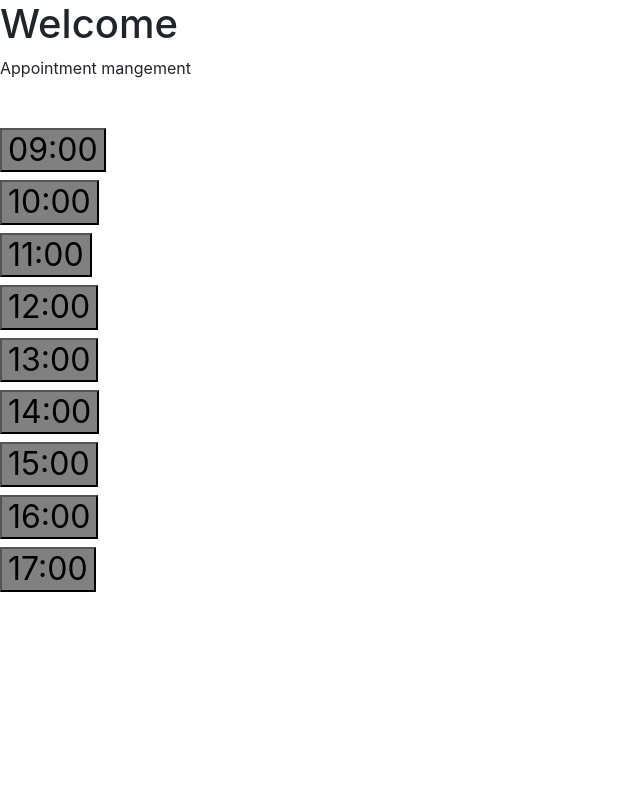
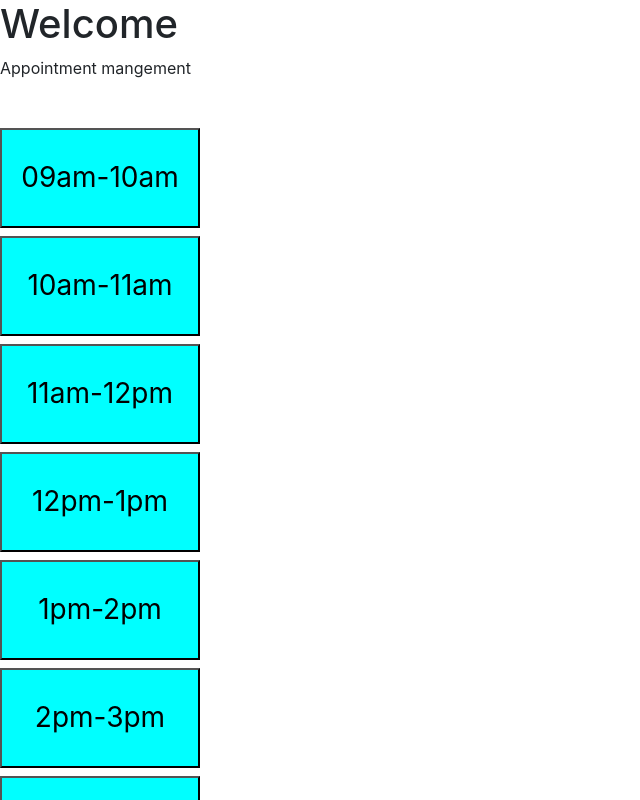
Before and after one commit to hardik98/appointment-schedular, an Angular app: page / in a window 1280 px wide. Shown: the top 800 px of the page, without its empty margins (0-640 px from the left). Built offline with nearby package versions, Linux system fonts and the light colour scheme.

Commit message:
commited

```diff
--- a/src/app/rigistered-user/rigistered-user.component.html
+++ b/src/app/rigistered-user/rigistered-user.component.html
@@ -1,3 +1,24 @@
-<p>
-  rigistered-user works!
-</p>
+
+<form >
+  <div class="form-group"  >
+    <label for="formGroupExampleInput">First Name</label>
+    <input type="text" class="form-control" [(ngModel)]="firstname"[ngModelOptions]="{standalone: true}" id="formGroupExampleInput" placeholder="Enter Your First Name">
+  </div>
+  <div class="form-group">
+      <label for="formGroupExampleInput">Last Name</label>
+      <input type="text" class="form-control" [(ngModel)]="lastname" [ngModelOptions]="{standalone: true}" id="formGroupExampleInput" placeholder="Enter Your Last Name">
+    </div>
+  <div class="form-group">
+    <label for="formGroupExampleInput2">Number</label>
+    <input type="text" [(ngModel)]="number" [ngModelOptions]="{standalone: true}"  class="form-control" id="formGroupExampleInput2" placeholder="Enter Your Mobile number">
+  </div>
+
+
+<div>
+  <Button class="btn btn-primary" (click)="onClick()">Save</Button>
+
+
+  <!-- <Button class="btn btn-primary" >Cancel</Button> -->
+
+</div>
+</form>
--- a/src/app/rigistered-user/rigistered-user.component.ts
+++ b/src/app/rigistered-user/rigistered-user.component.ts
@@ -1,4 +1,9 @@
+import { TimeService } from './../shared/time.service';
+
 import { Component, OnInit } from '@angular/core';
+import { Router, ActivatedRoute } from '@angular/router';
+import { ThrowStmt } from '@angular/compiler';
+
 
 @Component({
   selector: 'app-rigistered-user',
@@ -6,10 +11,44 @@ import { Component, OnInit } from '@angular/core';
   styleUrls: ['./rigistered-user.component.css']
 })
 export class RigisteredUserComponent implements OnInit {
+  rid;
+  firstname;
+  lastname;
+  number;
 
-  constructor() { }
+  constructor(public data: TimeService, public route: ActivatedRoute, public router: Router) {
+
+    this.rid = this.route.snapshot.paramMap.get('id');
+    //console.log(this.data)
+    this.firstname = data.timeSlots[this.rid].userData[0].fname;
+    this.lastname = data.timeSlots[this.rid].userData[0].lname;
+    this.number = data.timeSlots[this.rid].userData[0].mnumber;
+  }
 
   ngOnInit() {
+
+
   }
+  onClick() {
+    if (!this.firstname) {
+      alert("name is must required");
+      // this.router.navigate([`/detail/${this.route.snapshot.paramMap.get('id')}`]);
+      return;
+    }
+    else {
+      this.data.timeSlots[this.rid].userData[0].fname = this.firstname;
+      this.data.timeSlots[this.rid].userData[0].lname = this.firstname;
+      this.data.timeSlots[this.rid].userData[0].mnumber = this.firstname;
 
+
+
+
+
+      alert("Successfully submitted your data");
+
+      this.router.navigate(['/home', { id: this.route.snapshot.paramMap.get('id') }]);
+      console.log(this.data.timeSlots);
+
+    }
+  }
 }
--- a/src/app/routing.ts
+++ b/src/app/routing.ts
@@ -1,13 +1,14 @@
  import { UserdataComponent } from './userdata/userdata.component';
  import { TimeslotsComponent } from './timeslots/timeslots.component';
  import { WelcomeComponent } from './welcome/welcome.component';
-
+  import { RigisteredUserComponent }  from './rigistered-user/rigistered-user.component';
 export class Routing {
     appRoute= [
         {path:'detail/:id',component:UserdataComponent},
         {path:'', component:TimeslotsComponent },
         {path:'home', component:TimeslotsComponent },
-        {path:'welcome', component:WelcomeComponent }
+        {path:'welcome', component:WelcomeComponent },
+        {path:'user/:id',component:RigisteredUserComponent}
 
       ]
 }
--- a/src/app/shared/time.service.ts
+++ b/src/app/shared/time.service.ts
@@ -1,3 +1,4 @@
+
 import { Injectable } from '@angular/core';
 import { HttpClient } from '@angular/common/http';
 
@@ -5,69 +6,69 @@ import { HttpClient } from '@angular/common/http';
 @Injectable({
   providedIn: 'root'
 })
-export class TimeService {
+export class TimeService  {
   dataURL = '../assets/time.json';
 
   timeSlots: any = [
     {
         "time_slot_id": 0,
-        "value": "09:00",
+        "value": "09am-10am",
         "data": [],
         "val": true,
         "userData": []
     },
     {
         "time_slot_id": 1,
-        "value": "10:00",
+        "value": "10am-11am",
         "data": [],
         "val": true,
         "userData": []
     },
     {
         "time_slot_id": 2,
-        "value": "11:00",
+        "value": "11am-12pm",
         "data": [],
         "val": true,
         "userData": []
     },
     {
         "time_slot_id": 3,
-        "value": "12:00",
+        "value": "12pm-1pm",
         "data": [],
         "val": true,
         "userData": []
     },
     {
         "time_slot_id": 4,
-        "value": "13:00",
+        "value": "1pm-2pm",
         "data": [],
         "val": true,
         "userData": []
     },
     {
         "time_slot_id": 5,
-        "value": "14:00",
+        "value": "2pm-3pm",
         "data": [],
         "val": true,
         "userData": []
     },
     {
         "time_slot_id": 6,
-        "value": "15:00",
+        "value": "3pm-4pm",
         "data": [],
         "val": true,
         "userData": []
     },
     {
         "time_slot_id": 7,
-        "value": "16:00",
+        "value": "4pm-5pm",
         "data": [],
         "val": true,
         "userData": []
     },
     {
         "time_slot_id": 8,
-        "value": "17:00",
+        "value": "5pm-6pm",
         "data": [],
         "val": true,
         "userData": []
--- a/src/app/timeslots/timeslots.component.html
+++ b/src/app/timeslots/timeslots.component.html
@@ -1,10 +1,10 @@
-<div>
-   <div *ngIf="timeslots">
-      <h2 *ngFor ="let time of timeslots">
+<div class="timeslots">
+   <div class="timec" *ngIf="timeslots" >
+      <h3 *ngFor ="let time of timeslots">
          <!-- <button class="{{time.val? 'c1':'c2'}}"  [routerLink]="['/detail',time.time_slot_id]"> {{time.value}} </button>  -->
         <button class="{{time.val? 'c1':'c2'}}"  (click)="onclick(time.time_slot_id)"> {{time.value}} </button>
 
-      </h2>
+      </h3>
 
    </div>
 
--- a/src/app/timeslots/timeslots.component.ts
+++ b/src/app/timeslots/timeslots.component.ts
@@ -56,7 +56,8 @@ export class TimeslotsComponent implements OnInit {
     this.route.navigate(['/detail',id])
     }
     else {
-      alert("this time slot is no longer avialble");
+    alert("this slot is no longer available but you can edit your details")
+     this.route.navigate(['/user',id]);
       return;
     }
   }
--- a/src/styles.css
+++ b/src/styles.css
@@ -11,4 +11,22 @@
 
 .c1{
     background-color: grey;
+    height: 100px;
+    width:200px;
+    text-align: center;
+    background-color: aqua;
+    color:black;
+    padding:8px;
+
 }
+
+
+div.timeslots {
+    box-sizing:border-box;
+    display: flex;
+    flex-direction: row;
+    flex-wrap: wrap;
+    margin: 0px;
+    margin-right:8px;
+    box-sizing: border-box;
+}
```
Also changed, not shown: src/assets/time.json (+9 -9 lines).
